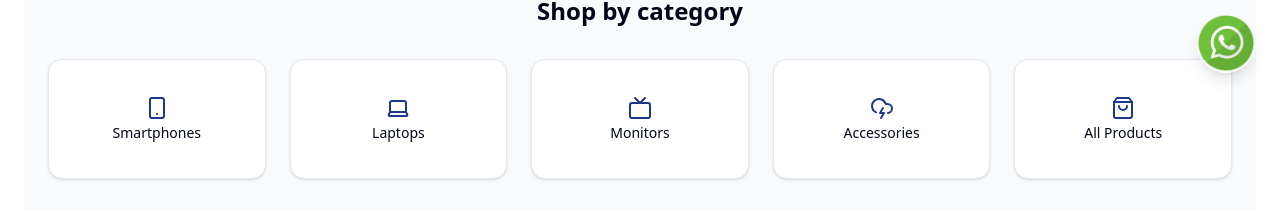
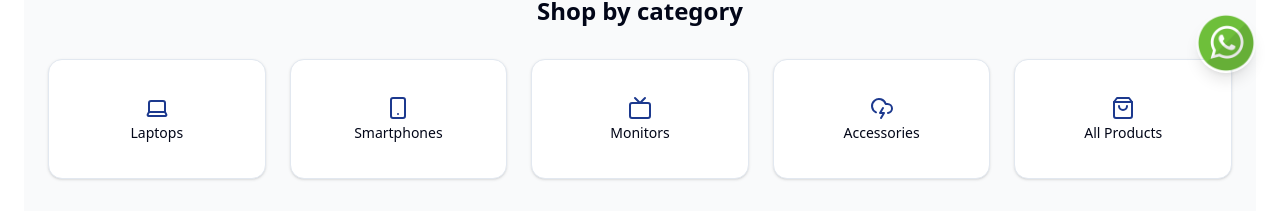
Before and after one commit to Lamidev/Afkit, a React (Vite) app in the folder Client/: page /shop/home in a window 1280 px wide. Shown: the part 703-917 px from the top of the page. Built offline with nearby package versions, Linux system fonts and the light colour scheme; no server answers.

Commit message:
made changes

```diff
--- a/Client/src/pages/shopping-view/home.jsx
+++ b/Client/src/pages/shopping-view/home.jsx
@@ -24,8 +24,8 @@ import { toast } from "sonner";
 import { getOrCreateSessionId } from "@/components/utils/session";
 
 const categoriesWithIcon = [
+  { id: "laptops", label: "Laptops", icon: Laptop },
   { id: "smartphones", label: "Smartphones", icon: Smartphone },
-  { id: "laptops", label: "Laptops", icon: Laptop },
   { id: "monitors", label: "Monitors", icon: Tv },
   { id: "accessories", label: "Accessories", icon: CloudLightning },
   { id: "all-products", label: "All Products", icon: ShoppingBag },
@@ -81,7 +81,7 @@ function ShoppingHome() {
     const encodedMessage = encodeURIComponent(message);
     const whatsappUrl = `https://wa.me/${WHATSAPP_NUMBER}?text=${encodedMessage}`;
 
-    window.open(whatsappUrl, '_blank', 'noopener,noreferrer');
+    window.open(whatsappUrl, "_blank", "noopener,noreferrer");
   };
 
   const shuffleArray = (array) => {
@@ -379,10 +379,7 @@ function ShoppingHome() {
               className="grid grid-cols-2 sm:grid-cols-3 md:grid-cols-4 gap-4"
             >
               {currentProducts.map((productItem, index) => (
-                <motion.div
-                  key={productItem._id}
-                  variants={itemVariants}
-                >
+                <motion.div key={productItem._id} variants={itemVariants}>
                   <ShoppingProductTile
                     product={productItem}
                     handleAddToCart={handleAddToCart}
```
